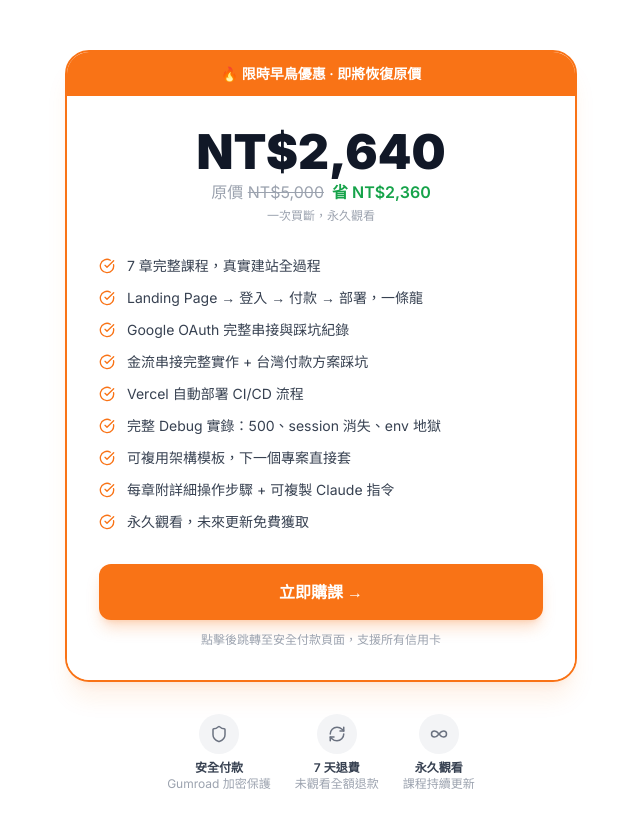
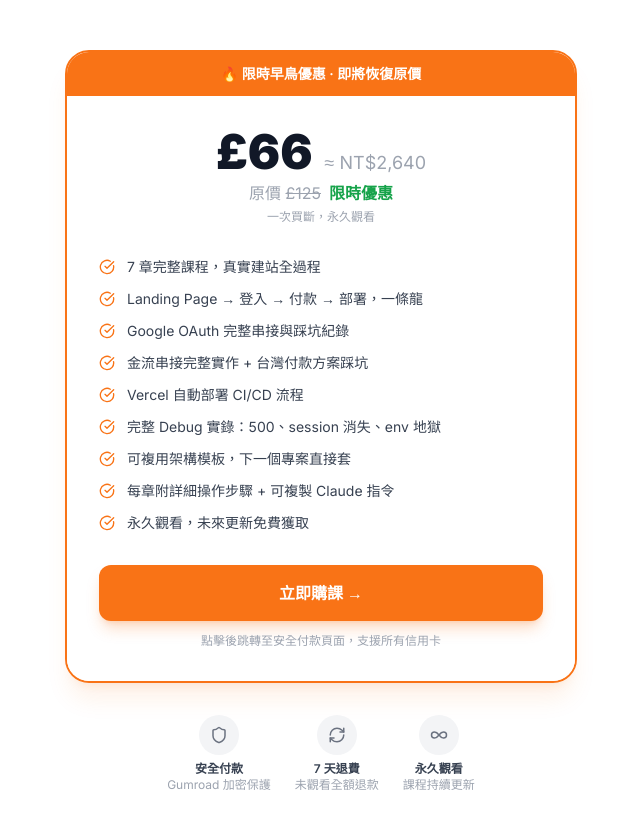
Before and after one commit to linjerry777/ai_lesson, a Next.js app: page / in a window 1280 px wide. Shown: the part 5283-6111 px from the top of the page, without its empty margins (319-959 px from the left). Built offline with nearby package versions, Linux system fonts and the light colour scheme; no server answers.

Commit message:
fix: 更新定價顯示為 £66 (≈ NT$2,640)

```diff
--- a/components/sections/Pricing.tsx
+++ b/components/sections/Pricing.tsx
@@ -45,11 +45,12 @@ export default function Pricing() {
               {/* Price */}
               <div className="text-center mb-8">
                 <div className="flex items-baseline justify-center gap-3 mb-1">
-                  <span className="text-5xl font-black text-gray-900">NT$2,640</span>
+                  <span className="text-5xl font-black text-gray-900">£66</span>
+                  <span className="text-lg text-gray-400">≈ NT$2,640</span>
                 </div>
                 <p className="text-gray-400">
-                  原價 <span className="line-through">NT$5,000</span>
-                  <span className="ml-2 text-green-600 font-semibold">省 NT$2,360</span>
+                  原價 <span className="line-through">£125</span>
+                  <span className="ml-2 text-green-600 font-semibold">限時優惠</span>
                 </p>
                 <p className="text-xs text-gray-400 mt-1">一次買斷，永久觀看</p>
               </div>
```
